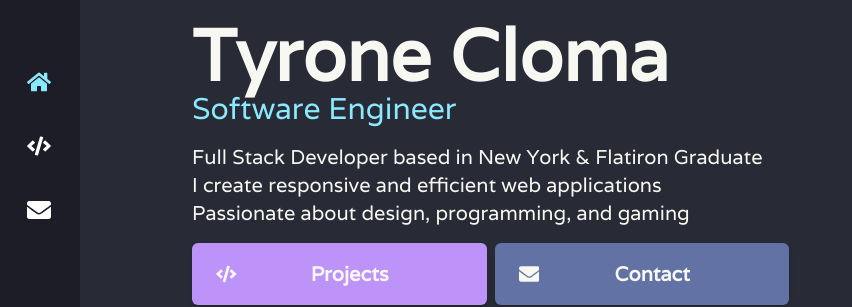
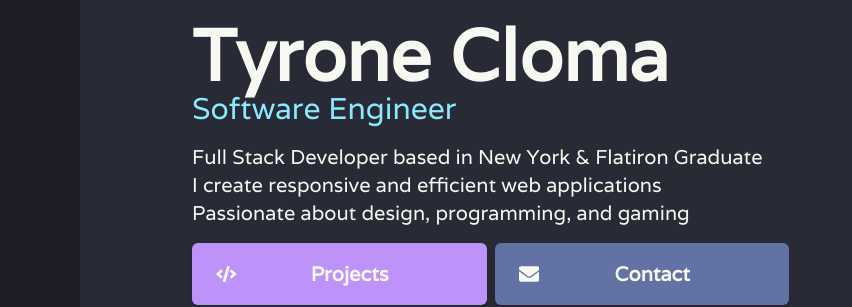
Before and after one commit to tcloma/portfolio-site, a Next.js app: page / in a window 1280 px wide. Shown: the part 254-561 px from the top of the page, without its empty margins (0-852 px from the left). Built offline with nearby package versions, Linux system fonts and the light colour scheme.

Commit message:
redesign upload

```diff
--- a/components/layouts/NavBar.tsx
+++ b/components/layouts/NavBar.tsx
@@ -15,7 +15,7 @@ const NavBar: FC = () => {
 
     return (
         <nav className='fixed top-0 z-10 flex w-full flex-row items-center justify-center bg-dDbg py-5 text-white lg:min-h-screen lg:w-[5rem] lg:flex-col'>
-            <div className='flex w-1/3 flex-row items-center justify-center gap-10 lg:flex-col'>
+            {/* <div className='flex w-1/3 flex-row items-center justify-center gap-10 lg:flex-col'>
                 <button className={checkPage('/')} onClick={() => router.push('/')}>
                     <FaHome />
                 </button>
@@ -31,8 +31,7 @@ const NavBar: FC = () => {
                 >
                     <FaEnvelope />
                 </button>
-            </div>
-            {/* <div /> */}
+            </div> */}
         </nav>
     )
 }
--- a/pages/contact.tsx
+++ b/pages/contact.tsx
@@ -84,10 +84,6 @@ const Contact: NextPage = () => {
                     icon={<FaMapPin />}
                     text='New York, NY'
                 />
-                {/* <IconText
-               icon={<FontAwesomeIcon icon={faPhone} />}
-               text='929 - 398 - 1598'
-            /> */}
                 <IconText
                     icon={<FaAt />}
                     text='tyrone.cloma0219@gmail.com'
```
Also changed, not shown: pages/index.tsx (+0 -8 lines), components/layouts/Transition.tsx (indentation only).
